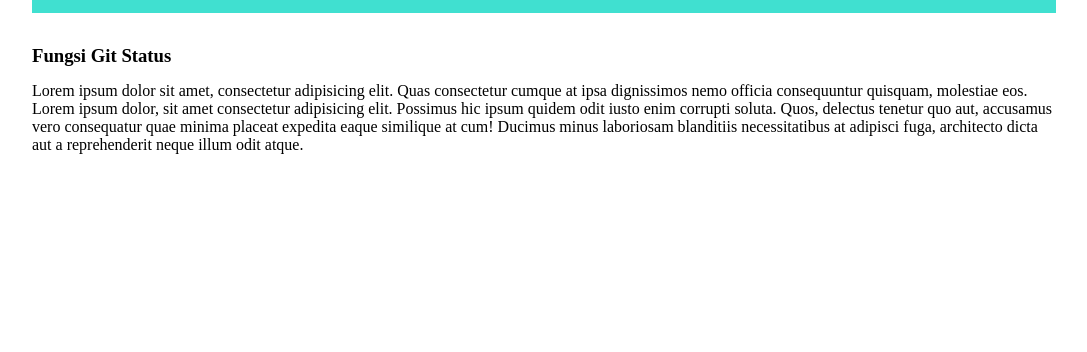
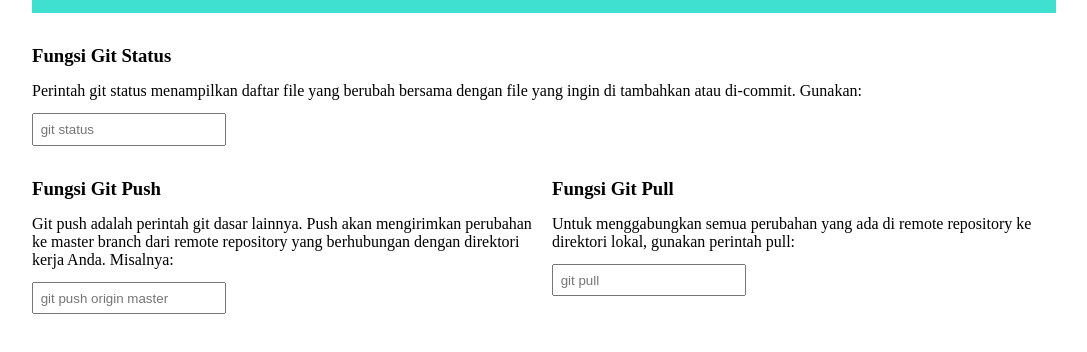
Before and after one commit to cvncerboy/belajar-git, a plain HTML site: page index.html in a window 1280 px wide. Shown: the part 56-408 px from the top of the page, without its empty margins (96-1183 px from the left). Drawn offline with Linux system fonts and the light colour scheme.

Commit message:
add git pull and push

```diff
--- a/index.html
+++ b/index.html
@@ -16,7 +16,26 @@
         </header>
         <section>
             <h3 class="sectionTitle">Fungsi Git Status</h3>
-            <p class="sectionParagraph">Lorem ipsum dolor sit amet, consectetur adipisicing elit. Quas consectetur cumque at ipsa dignissimos nemo officia consequuntur quisquam, molestiae eos. Lorem ipsum dolor, sit amet consectetur adipisicing elit. Possimus hic ipsum quidem odit iusto enim corrupti soluta. Quos, delectus tenetur quo aut, accusamus vero consequatur quae minima placeat expedita eaque similique at cum! Ducimus minus laboriosam blanditiis necessitatibus at adipisci fuga, architecto dicta aut a reprehenderit neque illum odit atque.</p>
+            <p class="sectionParagraph">Perintah git status menampilkan daftar file yang berubah bersama dengan file yang ingin di tambahkan atau di-commit. Gunakan:</p>
+            <form>
+                <input type="text" placeholder="git status" class="formInput">
+            </form>
+        </section>
+        <section class="sectionParents">
+            <div class="containerSectionOne">
+                <h3 class="sectionTitle">Fungsi Git Push</h3>
+            <p class="sectionParagraph">Git push adalah perintah git dasar lainnya. Push akan mengirimkan perubahan ke master branch dari remote repository yang berhubungan dengan direktori kerja Anda. Misalnya:</p>
+            <form>
+                <input type="text" placeholder="git push origin master" class="formInput">
+            </form>
+            </div>
+            <div class="containerSection">
+                <h3 class="sectionTitle">Fungsi Git Pull</h3>
+            <p class="sectionParagraph">Untuk menggabungkan semua perubahan yang ada di remote repository ke direktori lokal, gunakan perintah pull:</p>
+            <form>
+                <input type="text" placeholder="git pull" class="formInput">
+            </form>
+            </div>
         </section>
     </div>
 </body>
--- a/style.css
+++ b/style.css
@@ -22,3 +22,21 @@ section {
 .sectionTitle {
     margin-bottom: .80em;
 }
+
+.sectionParents {
+    display: flex;
+}
+
+.containerSectionOne {
+    margin-right: 1em;
+    width: 50%;
+}
+
+.containerSection {
+    width: 50%;
+}
+
+.formInput {
+    padding: .50em;
+    margin-top: 1em;
+}
```
